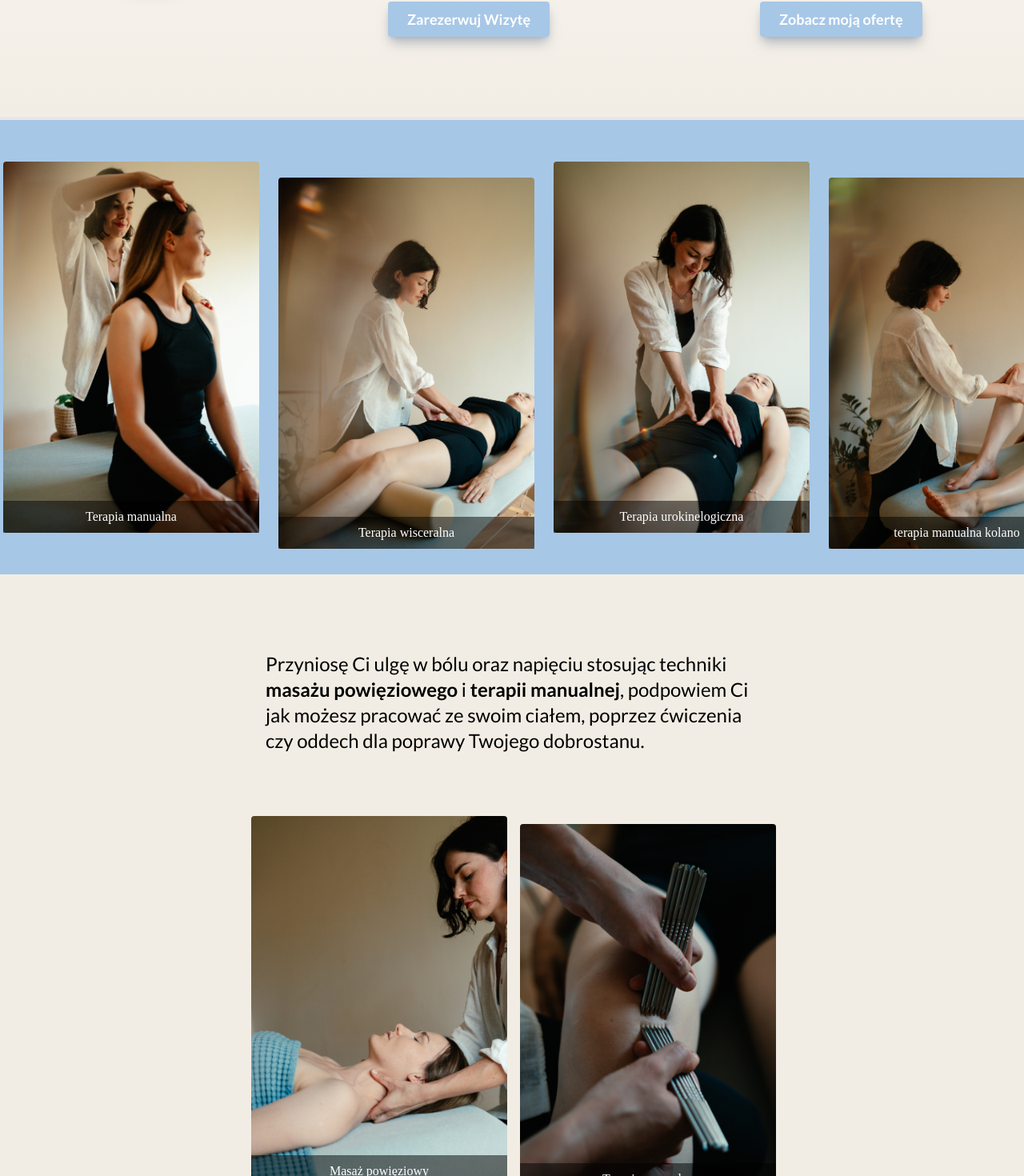
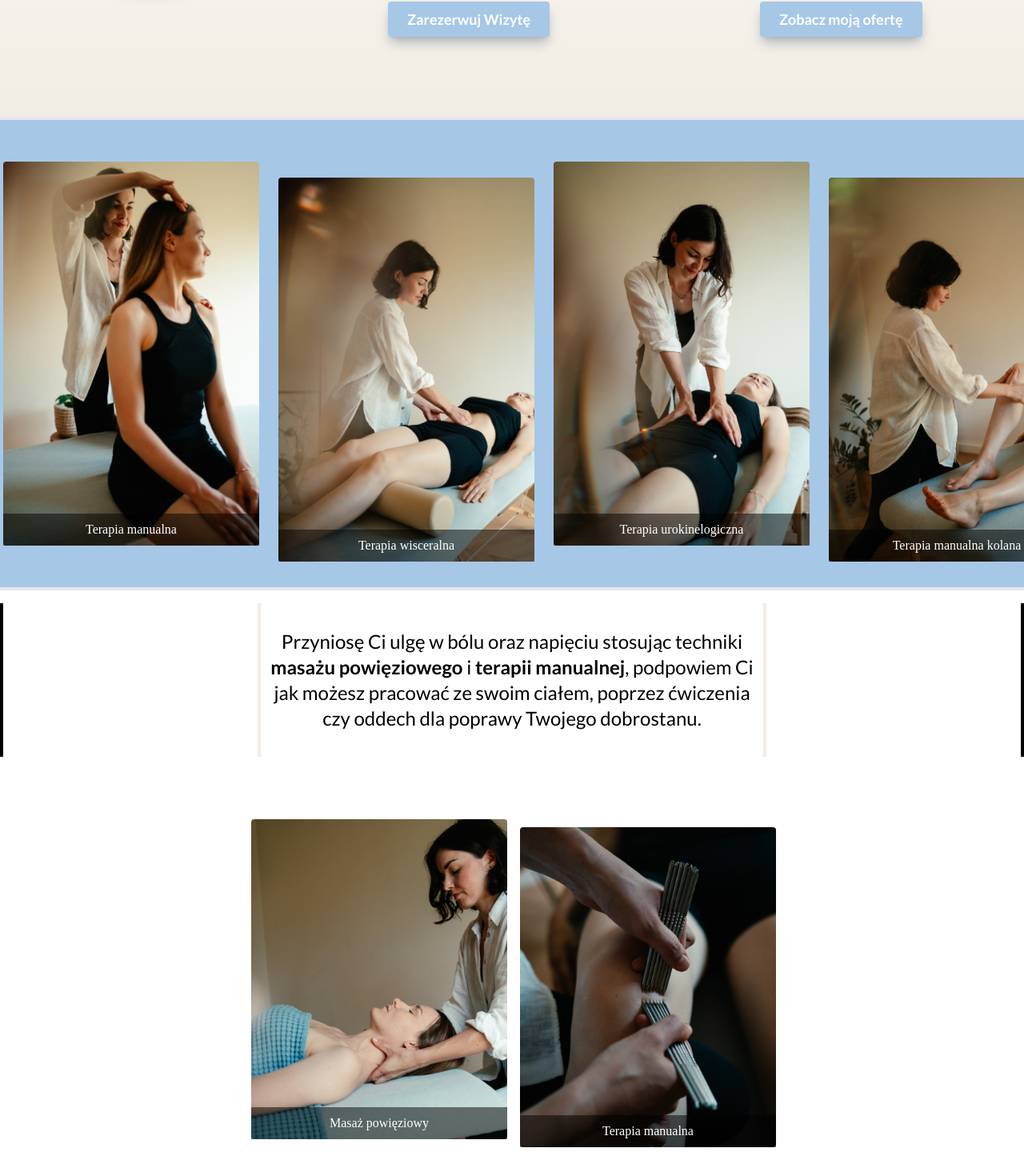
Before and after one commit to PiotrRegulski/stan-relaksu, a Next.js app: page /about in a window 1280 px wide. Shown: the part 702-2172 px from the top of the page at 80% size. Built offline with nearby package versions, Linux system fonts and the light colour scheme.

Commit message:
new look of the about me tab, adding links to photos

```diff
--- a/src/components/about/ImageCard.tsx
+++ b/src/components/about/ImageCard.tsx
@@ -1,14 +1,21 @@
 import React from "react";
 import Image from "next/image";
+import Link from "next/link";
 
 interface ImageCardProps {
   src: string;
   alt: string;
   caption?: string;
+  href?:string;
 }
 
-const ImageCard: React.FC<ImageCardProps> = ({ src, alt, caption }) => {
+const ImageCard: React.FC<ImageCardProps> = ({ src, alt, caption,href }) => {
+  if (!href) {
+    return null; // or some default behavior
+  }
   return (
+    <Link href={href.toString()}>
+      {" "}
       <div className="relative w-full h-full rounded overflow-hidden">
         <Image
           src={src}
@@ -24,6 +31,7 @@ const ImageCard: React.FC<ImageCardProps> = ({ src, alt, caption }) => {
           </div>
         )}
       </div>
+    </Link>
   );
 };
 
--- a/src/components/about/ImageToOffersShort.tsx
+++ b/src/components/about/ImageToOffersShort.tsx
@@ -1,13 +1,14 @@
-"use client"
-import React from 'react';
-import { motion } from "framer-motion";
-import ImageCard from './ImageCard';
+"use client";
+import React, { useRef } from "react";
+import { motion, useInView } from "framer-motion";
+import ImageCard from "./ImageCard";
 const imgURLs = [
   {
     src: "/masaz-powieziowy/masaż-powięziowy-t.jpg",
     label: "Masaż powięziowy",
     caption: "Masaż powięziowy",
     marginTop: "20px",
+    href: "/offer/masaz-powieziowy",
   },
 
   {
@@ -15,26 +16,36 @@ const imgURLs = [
     label: "terapia manualna",
     caption: "Terapia manualna",
     marginTop: "40px",
+    href: "/offer/terapia-manualna",
   },
-
-
 ];
 const ImageToOffersShort = () => {
-
+  const ref = useRef(null);
+  const isInView = useInView(ref, { once: true });
   return (
-        <div className="flex overflow-x-auto py-12   pl-1 md:gap-4 w-screen md:justify-center md:items-center ">
-      {imgURLs.map((imgUrl) => (
+    <div
+      ref={ref}
+      className="flex overflow-x-auto py-12   pl-1 md:gap-4 w-screen md:justify-center md:items-center "
+    >
+      {imgURLs.map((imgUrl, index) => (
         <div
           key={imgUrl.label}
-          className="relative flex shrink-0 w-80 h-[29rem] 2xl:w-[25rem] 2xl:h-[30rem] overflow-hidden mr-2 md:mr-0"
+          className="relative flex shrink-0 w-[15rem] h-[24rem] md:w-[20rem] md:h-[25rem] overflow-hidden mr-2 md:mr-0"
           style={{ marginTop: imgUrl.marginTop }}
         >
           <motion.div
             className="w-full h-full"
             whileHover={{ scale: 1.1 }}
-            transition={{ type: "spring", duration: 1 }}
+            initial={{ x: index % 2 === 0 ? -100 : 100, opacity: 0 }}
+            animate={isInView ? { x: 0, opacity: 1 } : {}}
+            transition={{ type: "spring", duration: 3, ease: "backInOut" }}
           >
-            <ImageCard key={imgUrl.label} src={imgUrl.src} alt={imgUrl.label}  />
+            <ImageCard
+              key={imgUrl.label}
+              href={imgUrl.href}
+              src={imgUrl.src}
+              alt={imgUrl.label}
+            />
           </motion.div>
           <div className="absolute bottom-0 w-full font-[Cormorant-Garamond] bg-opacity-50 bg-black text-white text-center py-2">
             {imgUrl.caption}
--- a/src/components/about/ImagesToAboutMeArticle.tsx
+++ b/src/components/about/ImagesToAboutMeArticle.tsx
@@ -1,87 +1,120 @@
 "use client";
-import React from "react";
-import { motion } from "framer-motion";
+import React, { useRef } from "react";
+import { motion, useInView } from "framer-motion";
 import ImageCard from "../about/ImageCard";
 import ImageToOffersShort from "./ImageToOffersShort";
-import ImagesToAboutMeLast from "./ImagesToAboutMeLast";
 import ImagesToOfferShortLast from "./ImagesToOfferShortLast";
+
 const imgURLs = [
   {
     src: "/terapia-manualna.jpg",
     label: "terapia manualna",
     caption: "Terapia manualna",
     marginTop: "20px",
+    href:"/offer/terapia-manualna"
   },
-
   {
     src: "/terapia-wisceralna.jpg",
     label: "terapia wisceralna",
     caption: "Terapia wisceralna",
     marginTop: "40px",
+    href:"/offer"
+
   },
   {
     src: "/terapia-uro.jpg",
     label: "terapia wisceralna",
     caption: "Terapia urokinelogiczna",
     marginTop: "20px",
+    href:"/offer"
+
   },
   {
     src: "/terapia-manualna-kolano.jpg",
-    label: "terapia manualna kolano",
-    caption: "terapia manualna kolano",
+    label: "Terapia manualna kolana",
+    caption: "Terapia manualna kolana",
     marginTop: "40px",
+    href:"/offer/terapia-manualna"
+
   },
 ];
+
 const ImagesToAboutMeArticle = () => {
+  const ref = useRef(null);
+  const isInView = useInView(ref, { once: true });
   return (
-    <div className="flex  flex-col  w-full justify-center bg-secondary border-mainpeach  ">
-      <div className="flex overflow-x-auto py-8  gap-2 pl-1 md:gap-4 w-screen  2xl:justify-center bg-primary">
-        {imgURLs.map((imgUrl) => (
     <div
+      id="zdjecia-z-oferty"
+      className="flex  flex-col  w-full justify-center bg-white border-mainpeach  "
+    >
+      <div
+        ref={ref}
+        className="flex overflow-x-auto py-8  gap-2 pl-1 md:gap-4 w-screen  2xl:justify-center bg-primary"
+      >
+        {imgURLs.map((imgUrl, index) => (
+          <motion.div
             key={imgUrl.label}
-            className="relative flex shrink-0 w-80 h-[29rem] 2xl:w-[25rem] 2xl:h-[35rem] overflow-hidden mr-2"
+            className="relative flex shrink-0 w-[13rem] h-[22rem] md:w-[20rem] md:h-[30rem] overflow-hidden mr-2"
             style={{ marginTop: imgUrl.marginTop }}
           >
             <motion.div
               className="w-full h-full"
               whileHover={{ scale: 1.1 }}
-              transition={{ type: "spring", duration: 1 }}
+              initial={{ x: index % 2 === 0 ? -100 : 100, opacity: 0 }}
+              animate={isInView ? { x: 0, opacity: 1 } : {}}
+              transition={{ type: "spring", duration: 3, ease: "backInOut" }}
             >
               <ImageCard
+
                 key={imgUrl.label}
+                href={imgUrl.href}
                 src={imgUrl.src}
                 alt={imgUrl.label}
               />
             </motion.div>
-            <div className="absolute bottom-0 w-full font-[Cormorant-Garamond] bg-opacity-50 bg-black text-white text-center py-2">
+            <motion.div
+              ref={ref}
+              className="absolute bottom-0 w-full font-[Cormorant-Garamond] bg-opacity-50 bg-black text-white text-center py-2"
+              initial={{ x: index % 2 === 0 ? -100 : 100, opacity: 0 }}
+              animate={isInView ? { x: 0, opacity: 1 } : {}}
+              transition={{ type: "spring", duration: 2, ease: "backInOut" }}
+            >
               {imgUrl.caption}
-            </div>
-          </div>
+            </motion.div>
+          </motion.div>
         ))}
       </div>
-      <div className="flex flex-col justify-center  bg-gradient-to-t from-transparent to-secondary   w-full lg:my-24 ">
+      <div
+        className="flex flex-col justify-center     w-full py-4  border-b-4 border-t-4"
+        ref={ref}
+      >
         {" "}
-        <div className=" flex w-full justify-center items-center ">
-          <h2 className="text-left  md:w-1/2 text-lg md:text-xl xl:text-2xl mx-auto md:mx-4  px-3      h-full bg-opacity-90">
+        <motion.div
+          className=" flex w-full justify-center items-center border-x-4 border-black "
+          initial={{ y: -100, opacity: 0 }}
+          animate={isInView ? { y: 0, opacity: 1 } : {}}
+          transition={{ type: "spring", duration: 2, ease: "easeInOut" }}
+        >
+          <h2 className="text-center  md:w-1/2 text-lg md:text-xl xl:text-2xl  mx-auto md:mx-4  px-3 py-8      h-full bg-opacity-90 border-x-4 border-secondary  ">
             Przyniosę Ci ulgę w bólu oraz napięciu stosując techniki
             <strong> masażu powięziowego</strong> i{" "}
             <strong>terapii manualnej</strong>, podpowiem Ci jak możesz pracować
             ze swoim ciałem, poprzez ćwiczenia czy oddech dla poprawy Twojego
             dobrostanu.
           </h2>
+        </motion.div>
+        <ImageToOffersShort />
       </div>
-        <ImageToOffersShort />
-        <div className=" flex w-full justify-center ">
-          <p className="text-left  md:w-1/2 text-lg md:text-xl xl:text-2xl mx-auto md:mx-4 my-12  px-3   lg:my-12 2xl:my-4    h-full bg-opacity-90">
+      <div className=" flex flex-col w-full justify-center items-center border-b-4 bg-secondary md:py-32 ">
+        <p className="text-center  md:w-1/2 text-lg md:text-xl xl:text-2xl mx-auto md:mx-4 my-2  px-3 py-8  lg:my-2 2xl:my-2    h-full">
           W pracy zajmuje się też{" "}
           <strong>problemami jelitow-trawiennymi</strong>,
           <strong> terapią uroginekologiczną</strong>, pracą z blizną po{" "}
           cesarskim cięciu, bliznach operacyjnych, bolesnymi miesiączkami czy
           współżyciem.
         </p>
+        <ImagesToOfferShortLast />
       </div>
-      </div>
-      <ImagesToOfferShortLast />
     </div>
   );
 };
--- a/src/components/about/ImagesToAboutMeLast.tsx
+++ b/src/components/about/ImagesToAboutMeLast.tsx
@@ -8,23 +8,28 @@ const imageURLs = [
     src: "/banka-twarzy.jpg",
     label: "banka twarzy",
     caption: "Masaż twarzy bańką chińską",
+    href:"/offer"
 
   },
   {
     src: "/offers-photo/kobido-omnie.jpg",
     label: "masaz kobido",
     caption: "Masaż Kobido",
+    href:"/offer/masaz-kobido"
+
   },
   {
     src: "/kobido-kinesiotaping-omnie.jpg",
     label: "kobido kinesiotaping",
     caption: "Masaż Kobido z kinesiotapingiem",
+    href:"/offer/masaz-kobido"
+
   },
 ];
 
 const ImagesToAboutMeLast = () => {
   return (
-    <div className="flex flex-col items-center w-full xl:w-2/3 py-12 gap-2 ">
+    <div className="flex flex-col items-center justify-center w-full xl:w-2/3 py-12 gap-2 ">
       <div className="flex flex-col  md:flex-row gap-2 overflow-x-auto  ">
         {imageURLs.slice(0, 2).map((imgUrl) => (
           <div
@@ -39,6 +44,7 @@ const ImagesToAboutMeLast = () => {
               {" "}
               <ImageCard
                 key={imgUrl.label}
+                href={imgUrl.href}
                 src={imgUrl.src}
                 alt={imgUrl.label}
                 caption={imgUrl.caption}
@@ -57,6 +63,7 @@ const ImagesToAboutMeLast = () => {
             {" "}
             <ImageCard
               key={imageURLs[2].label}
+              href={imageURLs[2].href}
               src={imageURLs[2].src}
               alt={imageURLs[2].label}
               caption={imageURLs[2].caption}
--- a/src/components/about/ImagesToOfferShortLast.tsx
+++ b/src/components/about/ImagesToOfferShortLast.tsx
@@ -1,13 +1,15 @@
-"use client"
-import React from 'react';
-import { motion } from "framer-motion";
-import ImageCard from './ImageCard';
+"use client";
+import React, { useRef } from "react";
+import { motion, useInView } from "framer-motion";
+import ImageCard from "./ImageCard";
 const imgURLs = [
   {
     src: "/masaz-relaksacyjny-ciaza/masaz-relaksacyjny-kobiet-wciazy.jpg",
     label: "Masaz relaksacyjny kobiet w ciąży",
     caption: "Masaz relaksacyjny kobiet w ciąży",
     marginTop: "20px",
+    href:"/offer"
+
   },
 
   {
@@ -15,26 +17,41 @@ const imgURLs = [
     label: "Terapia wisceralna",
     caption: "Terapia wisceralna",
     marginTop: "40px",
-    },]
+    href:"/offer"
+
+  },
+];
 const ImagesToOfferShortLast = () => {
+  const ref = useRef(null);
+  const isInView = useInView(ref, { once: true });
   return (
-        <div className="flex overflow-x-auto py-12  gap-2 pl-1 md:gap-4 w-screen md:justify-center md:items-center mr-4 md:mr-0">
-        {imgURLs.map((imgUrl) => (
+    <div
+      ref={ref}
+      className="flex overflow-x-auto py-2  gap-2  md:gap-4 w-screen md:justify-center md:items-center mr-4 md:mr-0 "
+    >
+      {imgURLs.map((imgUrl, index) => (
         <div
           key={imgUrl.label}
-            className="relative flex shrink-0 w-[29rem] h-80 2xl:w-[35rem] 2xl:h-[25rem] overflow-hidden "
+          className="relative flex shrink-0 w-[24rem] h-[15rem] md:w-[30rem] md:h-[20rem] overflow-hidden "
           style={{ marginTop: imgUrl.marginTop }}
         >
           <motion.div
-              className="w-full h-full"
+            className="w-full h-full border-white border-2"
             whileHover={{ scale: 1.1 }}
+            initial={{ x: 100, opacity: 0 }}
+            animate={isInView ? { x: 0, opacity: 1 } : {}}
             transition={{ type: "spring", duration: 1 }}
           >
-              <ImageCard key={imgUrl.label} src={imgUrl.src} alt={imgUrl.label}  />
+            <ImageCard key={imgUrl.label} href={imgUrl.href} src={imgUrl.src} alt={imgUrl.label} />
           </motion.div>
-            <div className="absolute bottom-0 w-full font-[Cormorant-Garamond] bg-opacity-50 bg-black text-white text-center py-2">
+          <motion.div
+            className="absolute bottom-0 w-full font-[Cormorant-Garamond] bg-opacity-50 bg-black text-white text-center py-2"
+            initial={{ x: 100, opacity: 0 }}
+            animate={isInView ? { x: 0, opacity: 1 } : {}}
+            transition={{ type: "spring", duration: 1 }}
+          >
             {imgUrl.caption}
-            </div>
+          </motion.div>
         </div>
       ))}
     </div>
--- a/src/components/contact/OfficeAppearance.tsx
+++ b/src/components/contact/OfficeAppearance.tsx
@@ -8,24 +8,28 @@ const imgURLs = [
     label: "Wygląd gabinetu",
     caption: "Terapia manualna kolana",
     marginTop: "20px",
+    href:"/"
   },
   {
     src: "/contact/wyglad-gabinet-meble.jpg",
     label: "Wygląd gabinetu",
     caption: "Terapia manualna",
     marginTop: "40px",
+    href:"/"
   },
   {
     src: "/contact/wygląd-gabinet-lozko.jpg",
     label: "Wygląd gabinetu",
     caption: "Terapia wisceralna",
     marginTop: "20px",
+    href:"/"
   },
   {
     src: "/contact/wygląd-cwieczenie-yogi.jpg",
     label: "ćwiczenie yogi",
     caption: "Terapia uroginekologiczna",
     marginTop: "40px",
+    href:"/"
   },
 ];
 
@@ -43,7 +47,7 @@ const OfficeAppearance = () => {
             whileHover={{ scale: 1.1 }}
             transition={{ type: "spring", duration: 1 }}
           >
-            <ImageCard key={imgUrl.label} src={imgUrl.src} alt={imgUrl.label} />
+            <ImageCard key={imgUrl.label} href={imgUrl.href} src={imgUrl.src} alt={imgUrl.label} />
           </motion.div>
         </div>
       ))}
--- a/src/components/homepage/WelcomeAboutMe.tsx
+++ b/src/components/homepage/WelcomeAboutMe.tsx
@@ -1,7 +1,6 @@
 "use client"
 import { motion, useInView,} from "framer-motion";
 import React, {  useRef,  } from "react";
-import { lato } from "../fonts";
 import AboutMeShort from "./AboutMeShort";
 
 const WelcomeAboutMe = () => {
--- a/src/components/layout/MainHeader.tsx
+++ b/src/components/layout/MainHeader.tsx
@@ -14,7 +14,8 @@ const MainHeader = () => {
     const offerId =
       document.getElementById("offer-title") ||
       document.getElementById("kontakt-info") ||
-      document.getElementById("important-about");
+      document.getElementById("important-about")||
+      document.getElementById("zdjecia-z-oferty");
     if (offerId) {
       const offerPosition = offerId.getBoundingClientRect().top;
       setIsVisible(offerPosition > 0);
```
Also changed, not shown: src/components/about/AboutMeMainCard.tsx (+14 -57 lines). Lines whose indentation alone changed are shown as unchanged.
